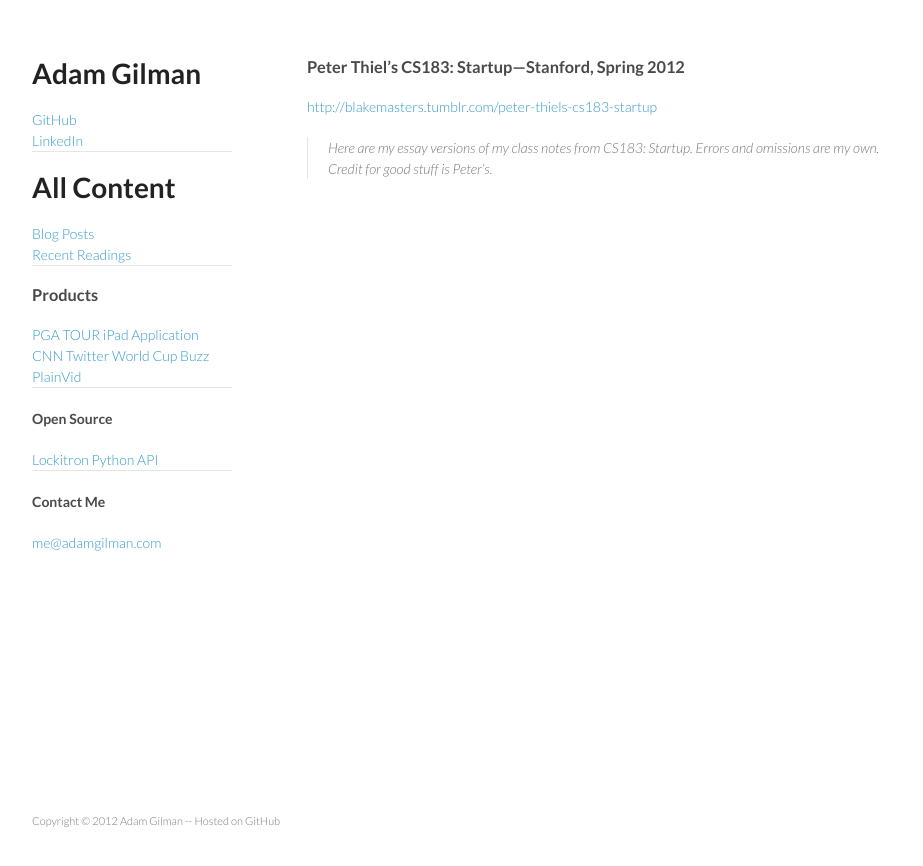
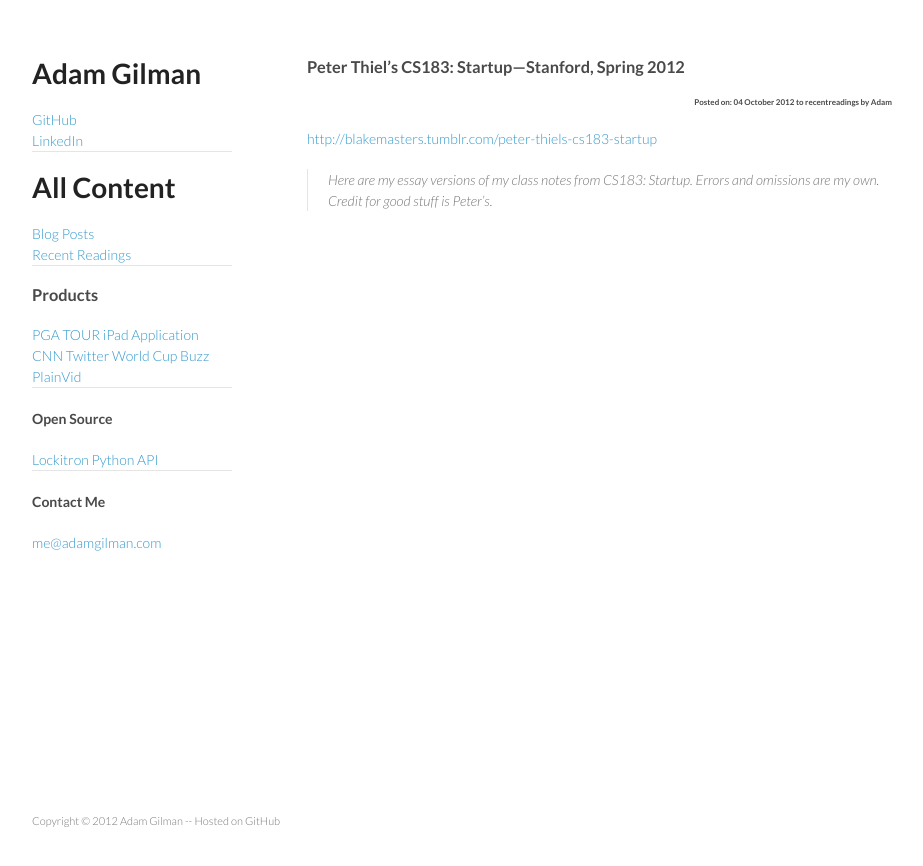
Before and after one commit to adamgilman/adamgilman.github.com, a Jekyll site: the page built from _posts/2012-10-4-Peter-Thiels-CS183-Startup-Class-Notes.md, in a window 1280 px wide. Shown: the top 866 px of the page, without its empty margins (178-1101 px from the left). Built offline with Jekyll 4.4.1, drawn with Linux system fonts in a browser that asks for light colours.

Commit message:
added post header

```diff
--- /dev/null
+++ b/_includes/components/post_header.html
@@ -0,0 +1 @@
+<h6>Posted on: {{page.date| date: "%d %B %Y" }} to {{page.categories}} by Adam</h6>
--- a/_layouts/recentreadings.html
+++ b/_layouts/recentreadings.html
@@ -2,6 +2,7 @@
 layout: base
 ---
 <h3>{{page.title}}</h3>
+{% include components/post_header.html %}
 <p>
 <a href="{{page.readurl}}">{{page.readurl}}</a>
 <br/>
--- a/stylesheets/styles.css
+++ b/stylesheets/styles.css
@@ -30,6 +30,11 @@ h2 {
 
 h3, h4, h5, h6 {
   color:#494949;
+}
+
+h6 {
+  font-size: 8px;
+  text-align: right;
 }
 
 a {
```
